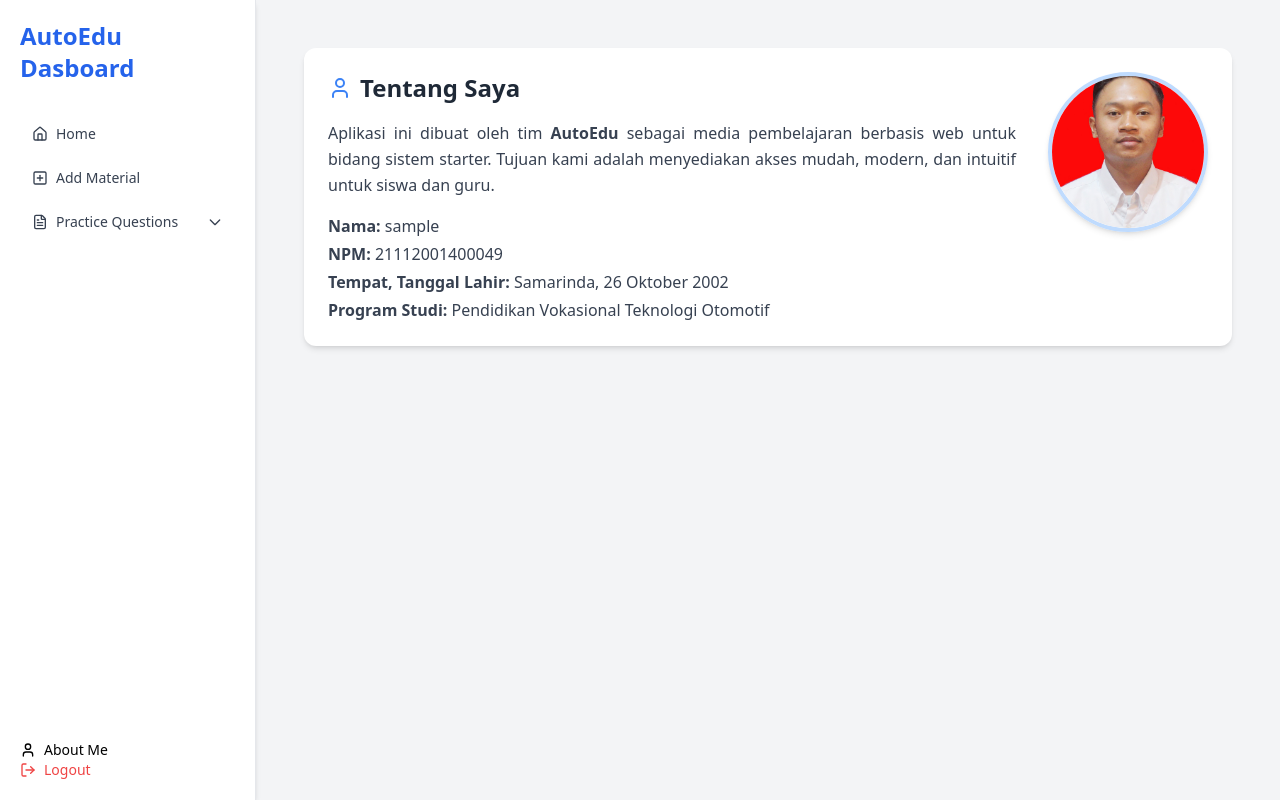
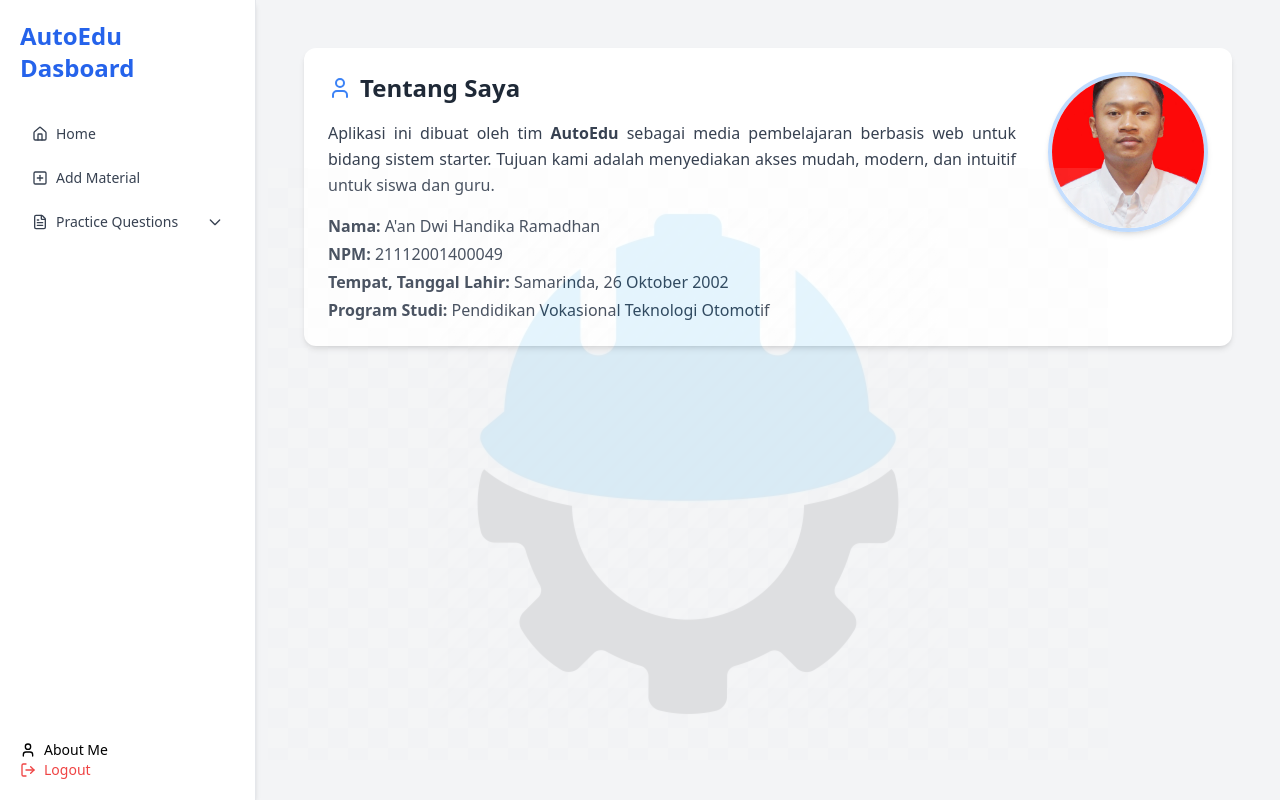
Before and after one commit to CodinginID/autoedu, a Flask app: page /tentang-saya in a window 1280 px wide. Run offline with Flask 3, Linux system fonts and the light colour scheme; the visitor is signed in with stand-in values (Sample User, id 1); some libraries are stand-ins or nearby versions.

Commit message:
add background image and music

```diff
--- a/templates/layout.html
+++ b/templates/layout.html
@@ -59,9 +59,36 @@
   </aside>
 
   <!-- Main -->
-  <main class="flex-1 p-6 overflow-y-auto">
+  <main class="flex-1 p-6 overflow-y-auto relative">
+    <!-- Background Icon -->
+    <div
+      class="absolute bottom-10 left-1/2 transform -translate-x-1/2 w-[1000px] opacity-10 pointer-events-none select-none">
+      <img src="/static/image/starter-bg.png" alt="Background Icon">
+    </div>
+
     {% block content %}{% endblock %}
   </main>
+
+  <audio id="dashboard-audio" src="{{ url_for('static', filename='audio/dashboard-sound.mp3') }}"></audio>
+
+  <script>
+    document.addEventListener("DOMContentLoaded", function () {
+      const audio = document.getElementById("dashboard-audio");
+
+      // Coba mainkan audio (beberapa browser butuh interaksi pengguna lebih dulu)
+      const playSound = () => {
+        audio.volume = 0.4; // Sesuaikan volume
+        audio.play().catch(e => {
+          console.log("Autoplay diblokir oleh browser. Tunggu interaksi user.");
+        });
+      };
+
+      // Jika tidak langsung jalan, aktif saat klik pertama
+      playSound();
+      document.body.addEventListener('click', playSound, { once: true });
+    });
+  </script>
+
 
   <script>lucide.createIcons();</script>
 </body>
--- a/templates/tentang_saya.html
+++ b/templates/tentang_saya.html
@@ -15,7 +15,8 @@
       </p>
 
       <div class="mt-4 space-y-1 text-gray-700">
-        <p><span class="font-semibold">Nama:</span> {{ user }}</p>
+        <!-- <p><span class="font-semibold">Nama:</span> {{ user }}</p> -->
+        <p><span class="font-semibold">Nama:</span> A'an Dwi Handika Ramadhan</p>
         <p><span class="font-semibold">NPM:</span> 21112001400049</p>
         <p><span class="font-semibold">Tempat, Tanggal Lahir:</span> Samarinda, 26 Oktober 2002</p>
         <p><span class="font-semibold">Program Studi:</span> Pendidikan Vokasional Teknologi Otomotif</p>
```
Also changed, not shown: static/image/starter-bg.png (added), 1 other file.
